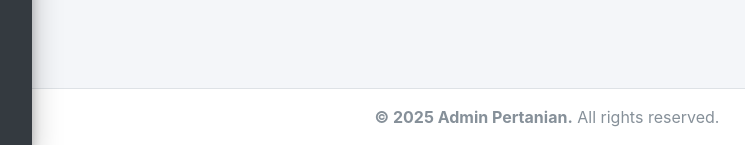
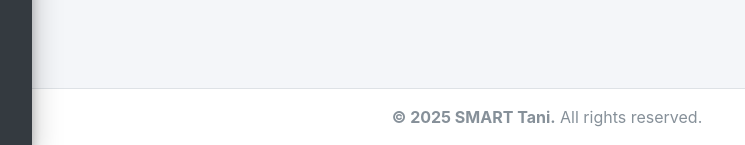
Before and after one commit to miftakhurrokhmat/amikomsolo_farmer_portal, a CodeIgniter app: page /amikomsolo_farmer_portal/index.php/news/index in a window 1280 px wide. Shown: the part 655-800 px from the top of the page, without its empty margins (218-963 px from the left). Run offline with CodeIgniter, Linux system fonts and the light colour scheme; a user stored in the database is signed in; data comes from the database, SQL or seed files in the repository; some libraries are stand-ins or nearby versions.

Commit message:
*MOD footer

```diff
--- a/application/views/templates/footer.php
+++ b/application/views/templates/footer.php
@@ -1,5 +1,5 @@
   <footer class="main-footer text-center">
-    <strong>&copy; <?= date('Y') ?> Admin Pertanian.</strong> All rights reserved.
+    <strong>&copy; <?= date('Y') ?> SMART Tani.</strong> All rights reserved.
   </footer>
 </div>
 
```
